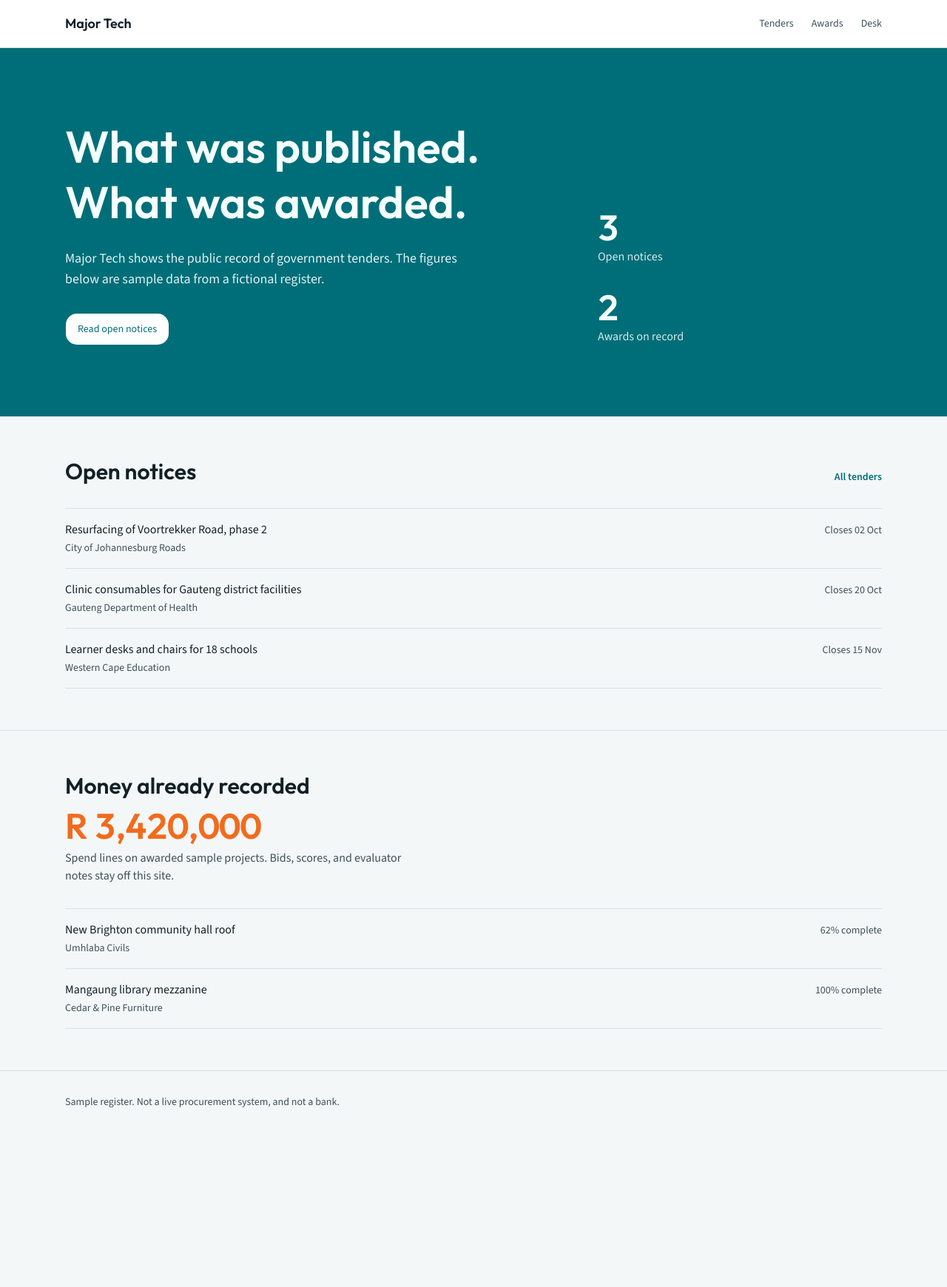
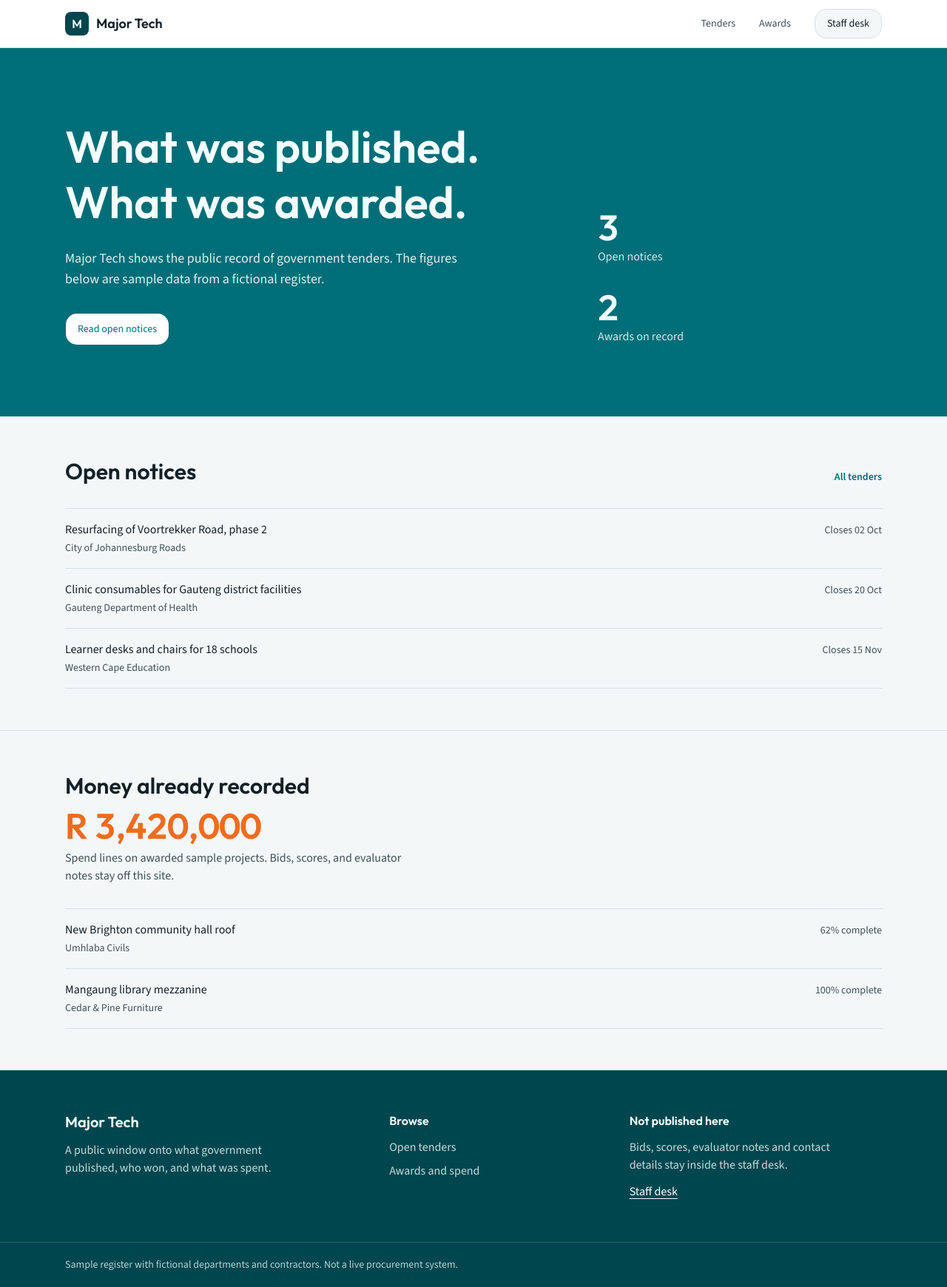
Before and after one commit to MrSolution07/tender_system, a Next.js app in the folder apps/web/: page / in a window 1280 px wide. Shown: the whole page at 74% size. Before the commit the page ends 1532 px from the top, so only its background shows below. Built offline with nearby package versions, Linux system fonts and the light colour scheme.

Commit message:
feat(ui)
feat(ui): redesign public header and add deep teal footer

```diff
--- a/apps/web/app/(public)/layout.tsx
+++ b/apps/web/app/(public)/layout.tsx
@@ -1,4 +1,5 @@
 import type { ReactNode } from "react";
+import { PublicFooter } from "@/components/public-footer";
 import { PublicHeader } from "@/components/public-header";
 
 export default function PublicLayout({ children }: { children: ReactNode }) {
@@ -6,11 +7,7 @@ export default function PublicLayout({ children }: { children: ReactNode }) {
     <div className="flex min-h-dvh flex-col">
       <PublicHeader />
       <main className="flex-1">{children}</main>
-      <footer className="border-t border-border">
-        <p className="mx-auto max-w-6xl px-6 py-8 text-sm text-muted-foreground">
-          Sample register. Not a live procurement system, and not a bank.
-        </p>
-      </footer>
+      <PublicFooter />
     </div>
   );
 }
--- /dev/null
+++ b/apps/web/components/public-footer.tsx
@@ -0,0 +1,54 @@
+import Link from "next/link";
+
+export function PublicFooter() {
+  return (
+    <footer className="bg-primary-deep text-primary-foreground">
+      <div className="mx-auto grid max-w-6xl gap-10 px-6 py-14 md:grid-cols-[minmax(0,1.4fr)_minmax(0,1fr)_minmax(0,1.2fr)]">
+        <div>
+          <p className="font-display text-xl font-semibold">Major Tech</p>
+          <p className="mt-3 max-w-[40ch] text-pretty text-primary-foreground/80">
+            A public window onto what government published, who won, and what
+            was spent.
+          </p>
+        </div>
+
+        <nav aria-label="Browse">
+          <h2 className="font-display text-base font-semibold">Browse</h2>
+          <ul className="mt-3 grid gap-2 text-primary-foreground/80">
+            <li>
+              <Link href="/tenders" className="underline-offset-4 hover:underline">
+                Open tenders
+              </Link>
+            </li>
+            <li>
+              <Link href="/awards" className="underline-offset-4 hover:underline">
+                Awards and spend
+              </Link>
+            </li>
+          </ul>
+        </nav>
+
+        <div>
+          <h2 className="font-display text-base font-semibold">Not published here</h2>
+          <p className="mt-3 max-w-[40ch] text-pretty text-primary-foreground/80">
+            Bids, scores, evaluator notes and contact details stay inside the
+            staff desk.
+          </p>
+          <Link
+            href="/desk/sign-in"
+            className="mt-3 inline-block text-primary-foreground underline underline-offset-4"
+          >
+            Staff desk
+          </Link>
+        </div>
+      </div>
+
+      <div className="border-t border-primary-foreground/15">
+        <p className="mx-auto max-w-6xl px-6 py-5 text-sm text-primary-foreground/75">
+          Sample register with fictional departments and contractors. Not a live
+          procurement system.
+        </p>
+      </div>
+    </footer>
+  );
+}
--- a/apps/web/components/public-header.tsx
+++ b/apps/web/components/public-header.tsx
@@ -6,6 +6,7 @@ import { usePathname } from "next/navigation";
 import { Button } from "@/components/ui/button";
 import {
   Sheet,
+  SheetClose,
   SheetContent,
   SheetHeader,
   SheetTitle,
@@ -16,12 +17,27 @@ import { cn } from "@/lib/utils";
 const links = [
   { href: "/tenders", label: "Tenders" },
   { href: "/awards", label: "Awards" },
-  { href: "/desk/sign-in", label: "Desk" },
 ];
 
 function isCurrent(pathname: string, href: string): boolean {
-  if (href === "/desk/sign-in") return pathname.startsWith("/desk");
   return pathname === href || pathname.startsWith(`${href}/`);
+}
+
+function Wordmark() {
+  return (
+    <Link
+      href="/"
+      className="flex items-center gap-2.5 font-display text-lg font-semibold text-foreground"
+    >
+      <span
+        aria-hidden="true"
+        className="grid size-8 place-items-center rounded-[0.5rem] bg-primary-deep text-base font-semibold text-primary-foreground"
+      >
+        M
+      </span>
+      Major Tech
+    </Link>
+  );
 }
 
 export function PublicHeader() {
@@ -30,25 +46,29 @@ export function PublicHeader() {
   return (
     <header className="sticky top-0 z-40 border-b border-border bg-card">
       <div className="mx-auto flex h-16 max-w-6xl items-center justify-between gap-4 px-6">
-        <Link href="/" className="font-display text-lg font-semibold text-foreground">
-          Major Tech
-        </Link>
-        <nav className="hidden items-center gap-6 md:flex" aria-label="Public">
-          {links.map((link) => (
+        <Wordmark />
+        <nav className="hidden h-full items-center gap-8 md:flex" aria-label="Public">
+          {links.map((link) => {
+            const current = isCurrent(pathname, link.href);
+            return (
               <Link
                 key={link.href}
                 href={link.href}
+                aria-current={current ? "page" : undefined}
                 className={cn(
-                "text-sm",
-                isCurrent(pathname, link.href)
-                  ? "font-semibold text-foreground"
+                  "relative flex h-full items-center text-sm font-medium transition-colors hover:text-foreground",
+                  current
+                    ? "text-foreground after:absolute after:inset-x-0 after:bottom-0 after:h-0.5 after:bg-primary"
                     : "text-muted-foreground",
                 )}
-              aria-current={isCurrent(pathname, link.href) ? "page" : undefined}
               >
                 {link.label}
               </Link>
-          ))}
+            );
+          })}
+          <Button asChild variant="outline" className="h-10 px-4">
+            <Link href="/desk/sign-in">Staff desk</Link>
+          </Button>
         </nav>
         <Sheet>
           <SheetTrigger asChild>
@@ -65,17 +85,34 @@ export function PublicHeader() {
             <SheetHeader>
               <SheetTitle className="font-display">Major Tech</SheetTitle>
             </SheetHeader>
-            <nav className="mt-6 grid gap-1" aria-label="Public">
-              {links.map((link) => (
+            <nav className="mt-6 grid gap-1 px-4" aria-label="Public">
+              {links.map((link) => {
+                const current = isCurrent(pathname, link.href);
+                return (
+                  <SheetClose asChild key={link.href}>
                     <Link
-                  key={link.href}
                       href={link.href}
-                  className="rounded-lg px-3 py-3 text-base"
-                  aria-current={isCurrent(pathname, link.href) ? "page" : undefined}
+                      aria-current={current ? "page" : undefined}
+                      className={cn(
+                        "rounded-lg px-3 py-3 text-base",
+                        current
+                          ? "bg-secondary font-semibold text-secondary-foreground"
+                          : "text-foreground",
+                      )}
                     >
                       {link.label}
                     </Link>
-              ))}
+                  </SheetClose>
+                );
+              })}
+              <SheetClose asChild>
+                <Link
+                  href="/desk/sign-in"
+                  className="mt-4 rounded-lg border border-border px-3 py-3 text-base"
+                >
+                  Staff desk
+                </Link>
+              </SheetClose>
             </nav>
           </SheetContent>
         </Sheet>
```
Lines whose indentation alone changed are shown as unchanged.
